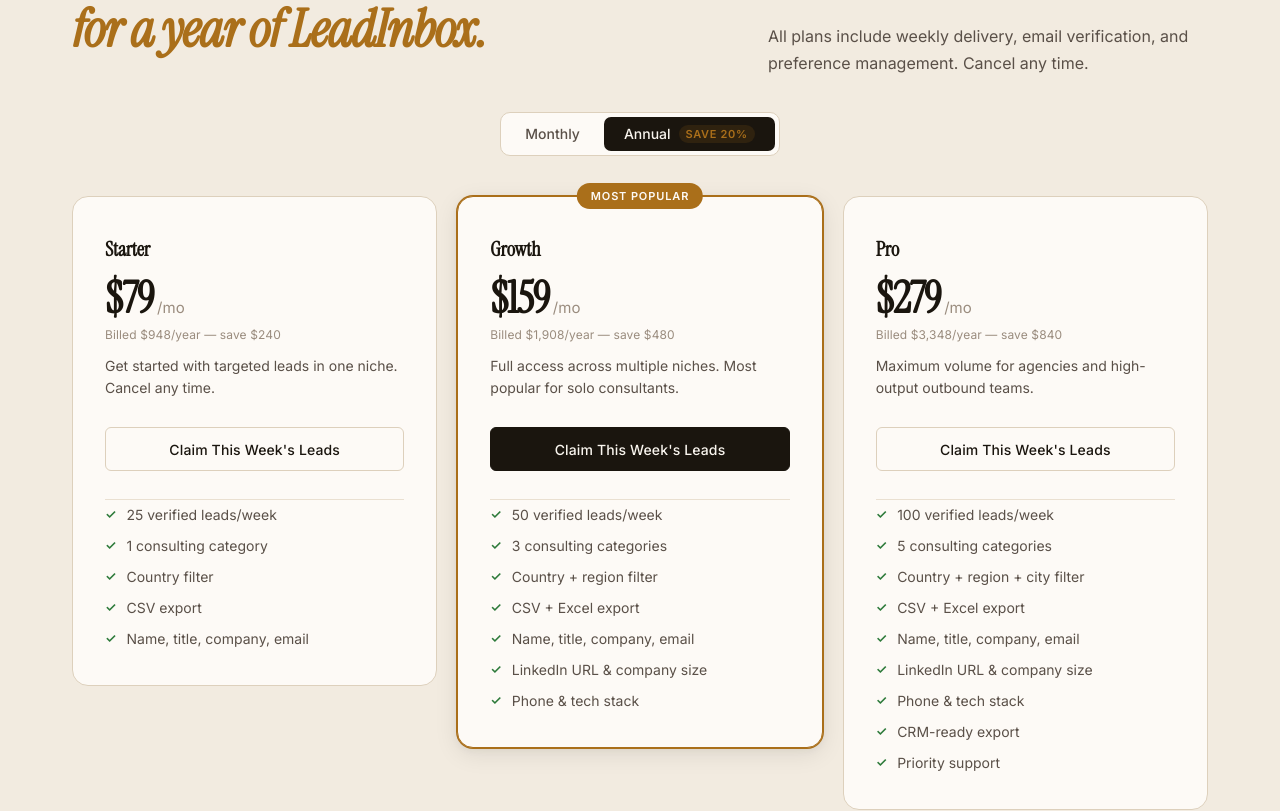
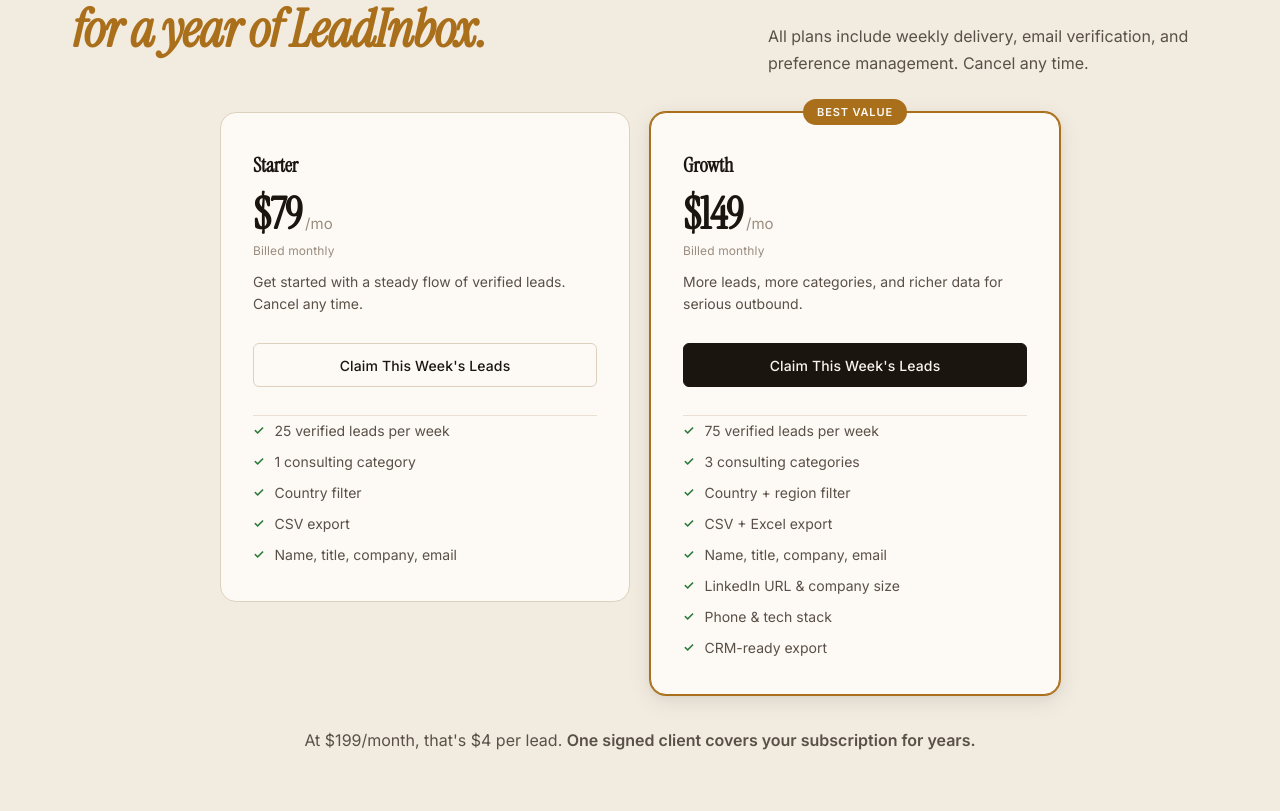
Before and after one commit to ArtemiiHH/consulting-leads, a React (Vite) app: page / in a window 1280 px wide. Shown: the part 1863-2674 px from the top of the page. Built offline with nearby package versions, Linux system fonts and the light colour scheme; a web font is replaced by a local one.

Commit message:
Change tiers back to 2, only monthly

```diff
--- a/src/components/Pricing/Pricing.jsx
+++ b/src/components/Pricing/Pricing.jsx
@@ -1,14 +1,13 @@
-import { useState } from "react";
 import styles from "./Pricing.module.css";
 
-const monthlyPlans = [
+const plans = [
   {
     name: "Starter",
-    price: 99,
+    price: 79,
     billing: "Billed monthly",
-    summary: "Get started with targeted leads in one niche. Cancel any time.",
+    summary: "Get started with a steady flow of verified leads. Cancel any time.",
     features: [
-      "25 verified leads/week",
+      "25 verified leads per week",
       "1 consulting category",
       "Country filter",
       "CSV export",
@@ -17,92 +16,24 @@
   },
   {
     name: "Growth",
-    price: 199,
+    price: 149,
     billing: "Billed monthly",
-    summary: "Full access across multiple niches. Most popular for solo consultants.",
+    summary: "More leads, more categories, and richer data for serious outbound.",
     recommended: true,
     features: [
-      "50 verified leads/week",
+      "75 verified leads per week",
       "3 consulting categories",
       "Country + region filter",
       "CSV + Excel export",
       "Name, title, company, email",
       "LinkedIn URL & company size",
       "Phone & tech stack",
-    ],
-  },
-  {
-    name: "Pro",
-    price: 349,
-    billing: "Billed monthly",
-    summary: "Maximum volume for agencies and high-output outbound teams.",
-    features: [
-      "100 verified leads/week",
-      "5 consulting categories",
-      "Country + region + city filter",
-      "CSV + Excel export",
-      "Name, title, company, email",
-      "LinkedIn URL & company size",
-      "Phone & tech stack",
       "CRM-ready export",
-      "Priority support",
-    ],
-  },
-];
-
-const annualPlans = [
-  {
-    name: "Starter",
-    price: 79,
-    billing: "Billed $948/year — save $240",
-    summary: "Get started with targeted leads in one niche. Cancel any time.",
-    features: [
-      "25 verified leads/week",
-      "1 consulting category",
-      "Country filter",
-      "CSV export",
-      "Name, title, company, email",
-    ],
-  },
-  {
-    name: "Growth",
-    price: 159,
-    billing: "Billed $1,908/year — save $480",
-    summary: "Full access across multiple niches. Most popular for solo consultants.",
-    recommended: true,
-    features: [
-      "50 verified leads/week",
-      "3 consulting categories",
-      "Country + region filter",
-      "CSV + Excel export",
-      "Name, title, company, email",
-      "LinkedIn URL & company size",
-      "Phone & tech stack",
-    ],
-  },
-  {
-    name: "Pro",
-    price: 279,
-    billing: "Billed $3,348/year — save $840",
-    summary: "Maximum volume for agencies and high-output outbound teams.",
-    features: [
-      "100 verified leads/week",
-      "5 consulting categories",
-      "Country + region + city filter",
-      "CSV + Excel export",
-      "Name, title, company, email",
-      "LinkedIn URL & company size",
-      "Phone & tech stack",
-      "CRM-ready export",
-      "Priority support",
     ],
   },
 ];
 
 export default function Pricing({ onCheckout }) {
-  const [billing, setBilling] = useState("annual");
-  const plans = billing === "annual" ? annualPlans : monthlyPlans;
-
   return (
     <section id="pricing" className={styles.section}>
       <div className="container">
@@ -121,32 +52,14 @@
           </div>
         </div>
 
-        <div className={styles.toggle}>
-          <button
-            type="button"
-            className={`${styles.toggleBtn} ${billing === "monthly" ? styles.toggleActive : ""}`}
-            onClick={() => setBilling("monthly")}
-          >
-            Monthly
-          </button>
-          <button
-            type="button"
-            className={`${styles.toggleBtn} ${billing === "annual" ? styles.toggleActive : ""}`}
-            onClick={() => setBilling("annual")}
-          >
-            Annual
-            <span className={styles.saveBadge}>Save 20%</span>
-          </button>
-        </div>
-
         <div className={styles.grid}>
           {plans.map((plan) => (
             <div
-              key={plan.name}
+              key={plan.price}
               className={`${styles.card} ${plan.recommended ? styles.recommended : ""}`}
             >
               {plan.recommended && (
-                <div className={styles.badge}>Most popular</div>
+                <div className={styles.badge}>Best value</div>
               )}
               <div className={styles.planHeader}>
                 <h3 className={styles.planName}>{plan.name}</h3>
--- a/src/components/Pricing/Pricing.module.css
+++ b/src/components/Pricing/Pricing.module.css
@@ -45,66 +45,10 @@
   max-width: 440px;
 }
 
-.toggle {
-  display: flex;
-  align-items: center;
-  justify-content: center;
-  gap: 4px;
-  background: var(--bg-card);
-  border: 1px solid var(--border);
-  border-radius: 10px;
-  padding: 4px;
-  width: fit-content;
-  margin: 0 auto 40px;
-}
-
-.toggleBtn {
-  display: flex;
-  align-items: center;
-  gap: 8px;
-  padding: 8px 20px;
-  border-radius: 7px;
-  font-size: 14px;
-  font-weight: 500;
-  color: var(--text-secondary);
-  background: transparent;
-  border: none;
-  cursor: pointer;
-  transition: background 0.15s, color 0.15s;
-}
-
-.toggleBtn:hover {
-  color: var(--text-primary);
-}
-
-.toggleActive {
-  background: var(--text-primary);
-  color: var(--bg);
-}
-
-.toggleActive:hover {
-  color: var(--bg);
-}
-
-.saveBadge {
-  font-size: 11px;
-  font-weight: 600;
-  letter-spacing: 0.06em;
-  text-transform: uppercase;
-  color: var(--bg);
-  background: var(--accent);
-  padding: 2px 7px;
-  border-radius: 20px;
-}
-
-.toggleActive .saveBadge {
-  color: var(--accent);
-  background: color-mix(in srgb, var(--accent) 15%, transparent);
-}
-
 .grid {
   display: grid;
-  grid-template-columns: repeat(3, 1fr);
+  grid-template-columns: repeat(2, 1fr);
+  max-width: 840px;
   margin: 0 auto;
   gap: 20px;
   align-items: start;
@@ -271,12 +215,6 @@
   color: var(--text-secondary);
 }
 
-@media (max-width: 1100px) {
-  .grid {
-    grid-template-columns: repeat(2, 1fr);
-  }
-}
-
 @media (max-width: 900px) {
   .titleRow {
     grid-template-columns: 1fr;
```
